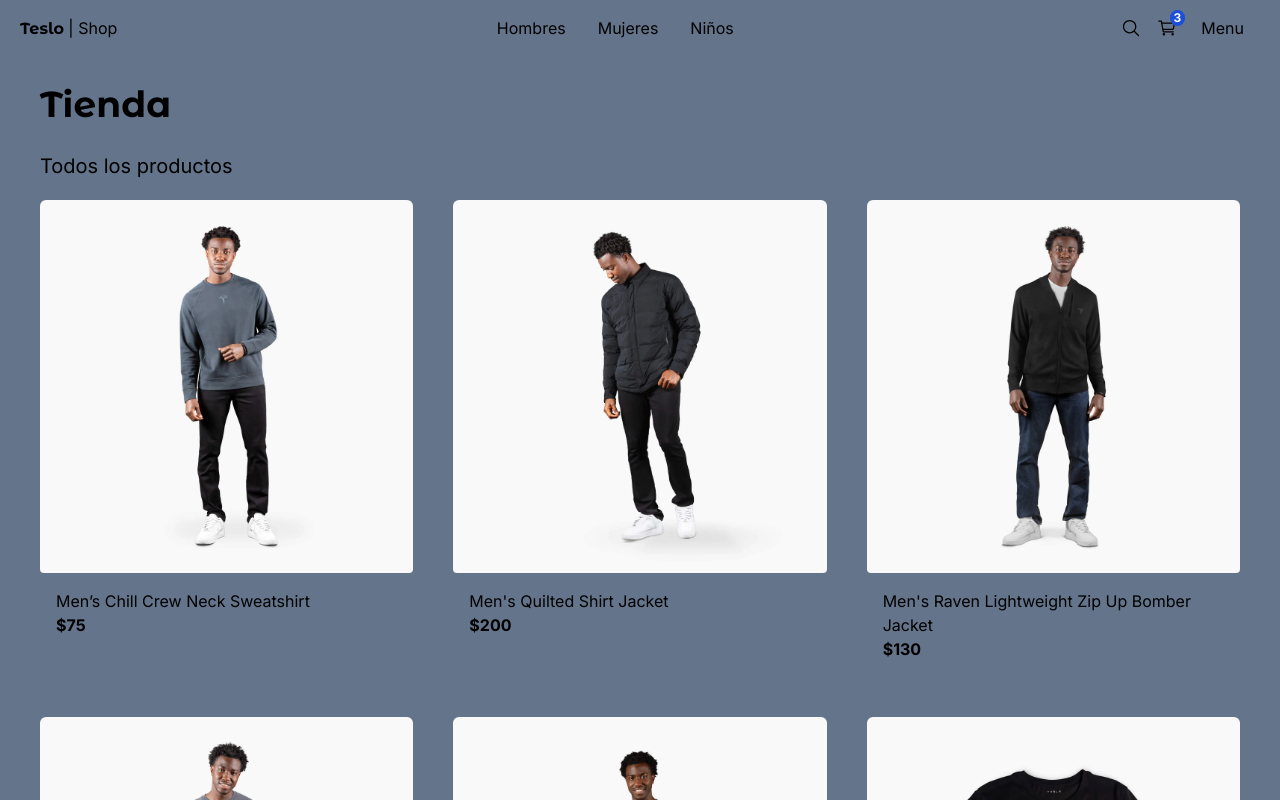
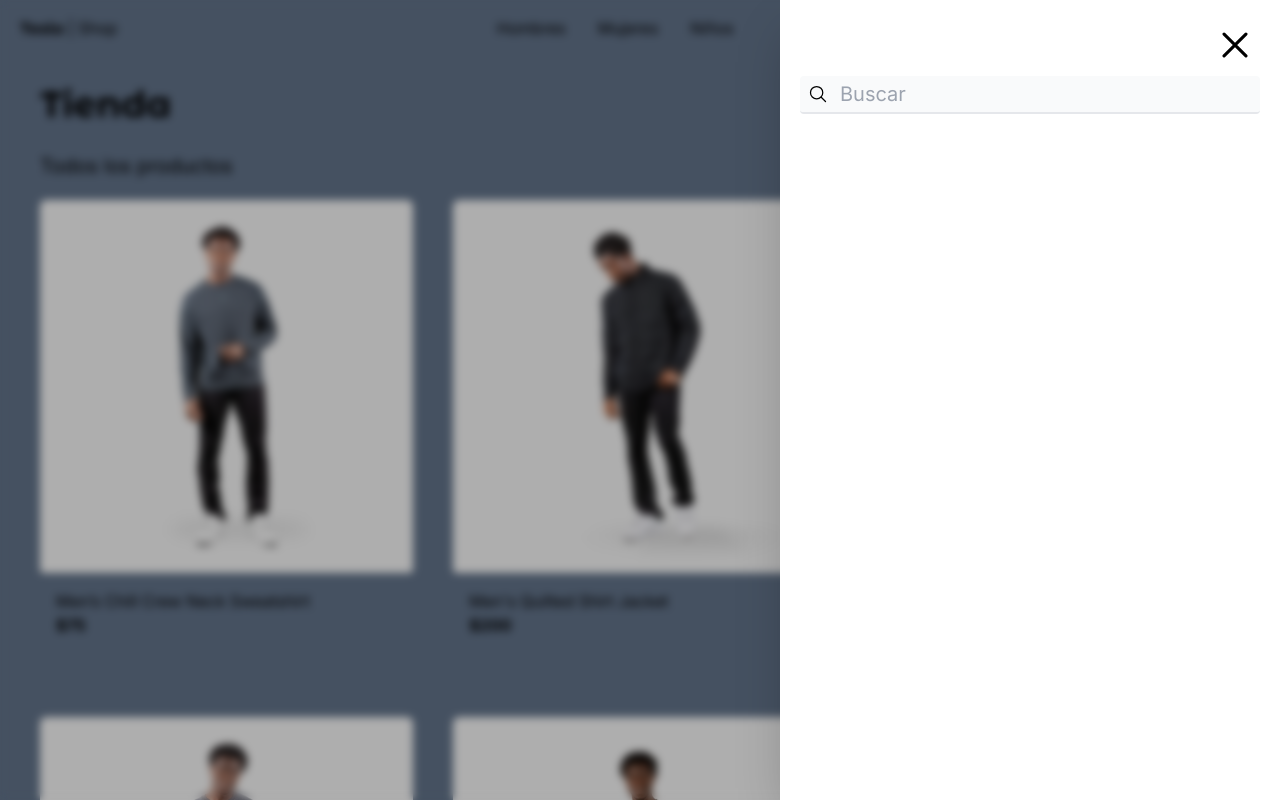
Before and after one commit to dpacoria21/teslo-shop, a Next.js app: page / in a window 1280 px wide. Shown: the top 800 px of the page. Built offline with nearby package versions, Linux system fonts and the light colour scheme.

Commit message:
Se hizo la primera parte del sidebar y algunos estilos

```diff
--- a/src/app/(shop)/layout.tsx
+++ b/src/app/(shop)/layout.tsx
@@ -1,12 +1,16 @@
-import { TopMenu } from '@/components';
+import { Sidebar, TopMenu } from '@/components';
 
 export default function ShopLayout ({children}: Readonly<{children: React.ReactNode;}>) {
     return(
         <main className="min-h-screen bg-slate-500">
+
             <TopMenu />
+            <Sidebar />
+
             <div className='px-0 sm:px-10'>
                 {children}
             </div>
+
         </main>
     );
 }
--- a/src/components/index.ts
+++ b/src/components/index.ts
@@ -3,3 +3,4 @@
 export * from './ui/title/Title';
 export * from './products/product-grid/ProductsGrid';
 export * from './products/product-grid/ProductGridItem';
+export * from './ui/sidebar/Sidebar';
--- /dev/null
+++ b/src/components/ui/sidebar/Sidebar.tsx
@@ -0,0 +1,47 @@
+'use client';
+import { IoCloseOutline, IoSearchOutline } from 'react-icons/io5';
+
+export const Sidebar = () => {
+    return (
+        <div>
+
+            {/* Background black */}
+            <div
+                className="fixed top-0 w-screen h-screen z-10 bg-black opacity-30"
+            />
+
+            {/* Blur */}
+            <div
+                className="fade-in fixed top-0 left-0 w-screen h-screen z-10 backdrop-filter backdrop-blur-sm"
+            />
+
+            <nav
+                // Efecto de slide
+                className="fixed p-5 right-0 top-0 w-[500px] h-screen bg-white z-20 shadow-2xl transform transition-all duration-300"
+            >
+
+                <IoCloseOutline
+                    size={50}
+                    className='absolute top-5 right-5 cursor-pointer'
+                    onClick={() => console.log('click')}
+                />
+
+                {/* Input */}
+                <div className='relative mt-14'>
+                    <IoSearchOutline
+                        size={20}
+                        className='absolute top-2 left-2'
+                    />
+                    <input
+                        type='text'
+                        placeholder='Buscar'
+                        className='w-full bg-gray-50 rounded pl-10 py-1 pr-10 border-b-2 text-xl border-gray-200 focus:outline-none focus:border-blue-500'
+                    />
+
+                </div>
+
+            </nav>
+
+        </div>
+    );
+};
```
